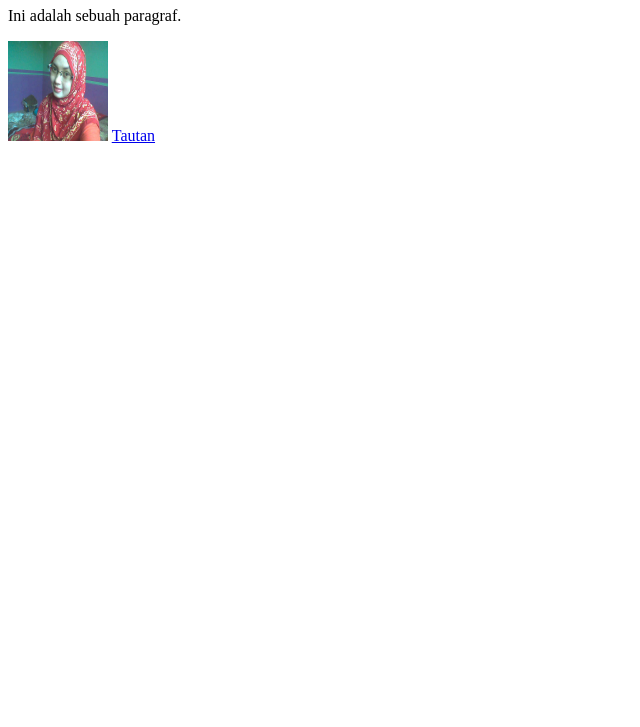
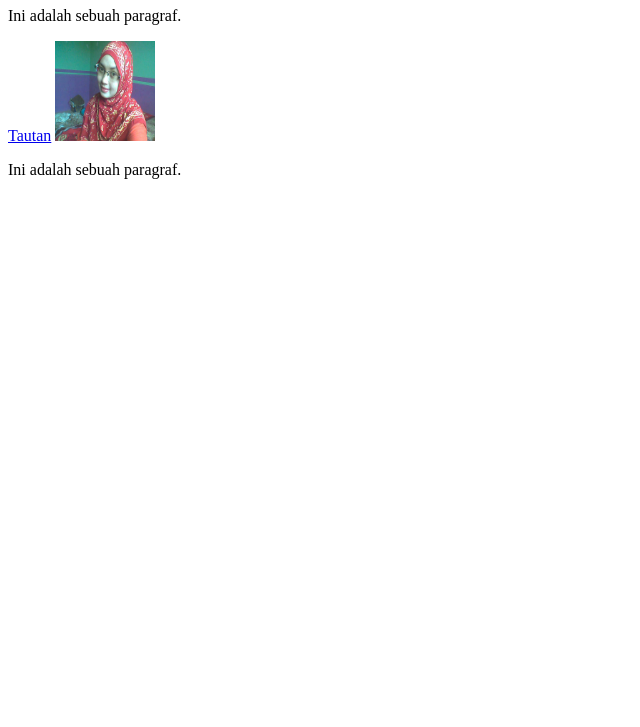
Before and after one commit to Revou-Coding-Camp/codingcamp-30-jun-25-yusronzainuddin, a plain HTML site: page index.html in a window 1280 px wide. Shown: the part 73-800 px from the top of the page, without its empty margins (0-640 px from the left). Drawn offline with Linux system fonts and the light colour scheme.

Commit message:
Update index.html

```diff
--- a/index.html
+++ b/index.html
@@ -9,7 +9,8 @@
   <!-- Konten halaman web akan ditempatkan di sini -->
   <h1>Judul Utama lagi koding</h1>
   <p>Ini adalah sebuah paragraf.</p>
+  <a href="https://www.example.com">Tautan</a>
   <img src="dulu.jpg" alt="dulu" width="100" height="100"/>
-  <a href="https://www.example.com">Tautan</a>
+  <p>Ini adalah sebuah paragraf.</p>
 </body>
 </html>
```
